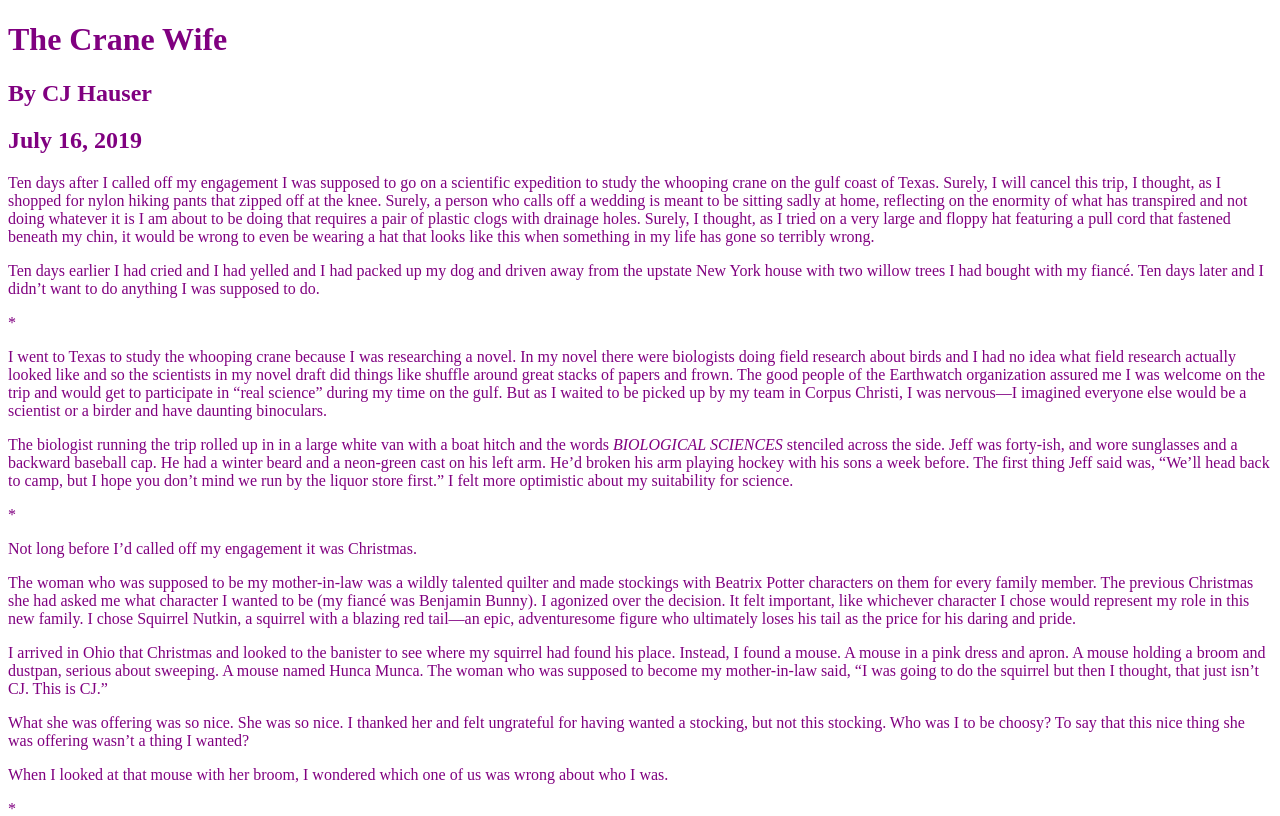
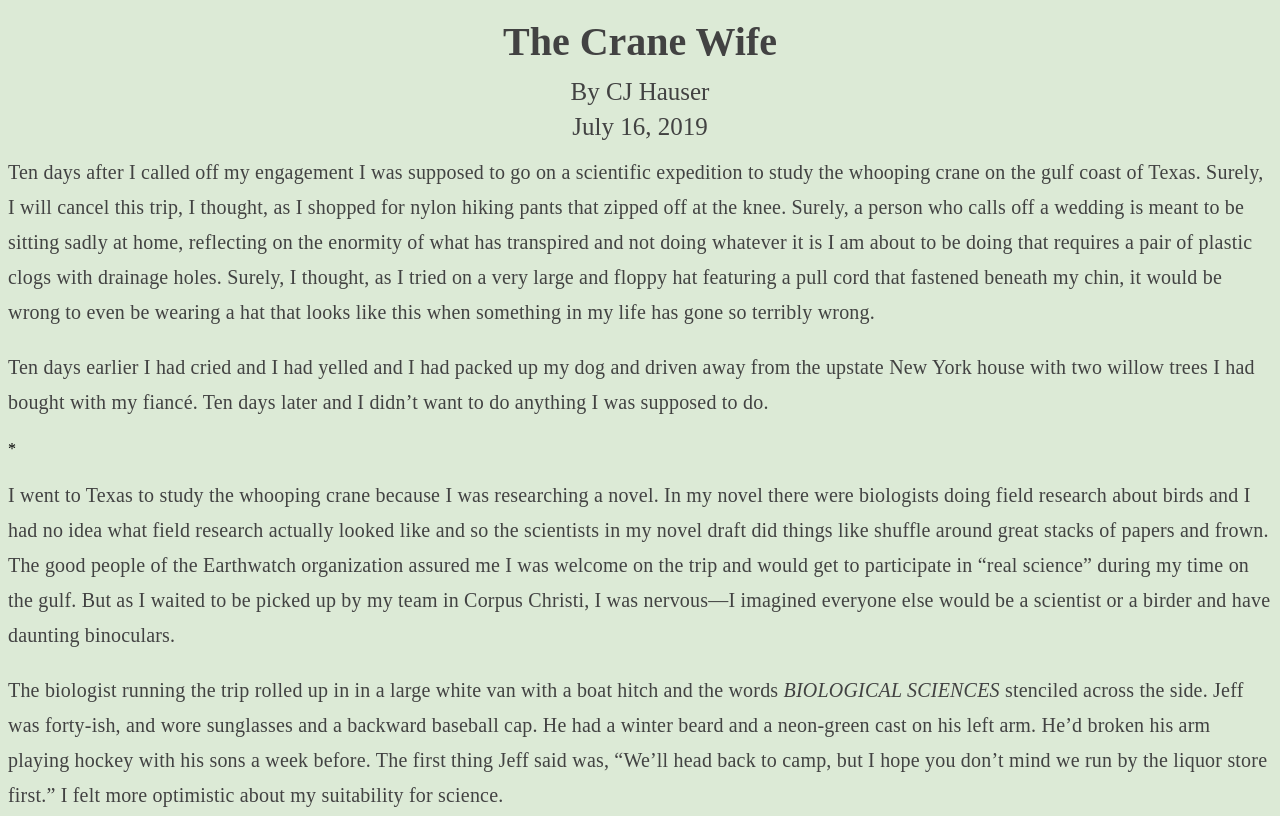
Before and after one commit to katelynamar/gd2, a plain HTML site: page project 1/index.html in a window 1280 px wide. Shown: the top 816 px of the page. Drawn offline with Linux system fonts and the light colour scheme.

Commit message:
css edits

```diff
--- a/project 1/styles.css
+++ b/project 1/styles.css
@@ -1,3 +1,29 @@
 body {
-    color: purple;
+    background-color: #DCEAD6;
 }
+
+h1 {
+    text-align: center;
+    font-size: 40px;
+    font-weight: 600;
+    color: #424242;
+    line-height: 30px;
+}
+
+h2 {
+    text-align: center;
+    font-size: 25px;
+    font-weight: 100;
+    line-height: 15px;
+    color: #424242;
+}
+
+/*how do I change the spacing of the author and date with the body text? as well as how far the text spans across the page?*/
+
+p {
+    text-align: left;
+    font-size: 20px;
+    line-height: 35px;
+    letter-spacing: .2px;
+    color: #424242;
+}
```
